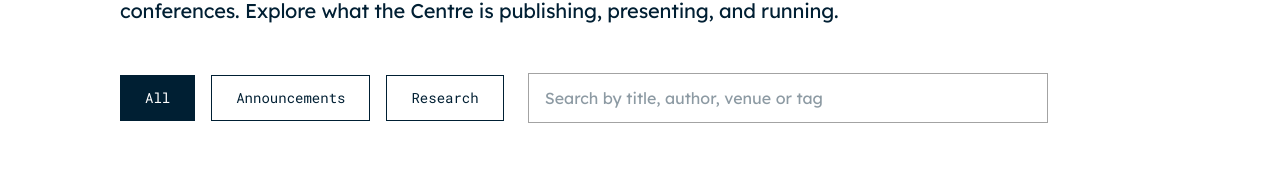
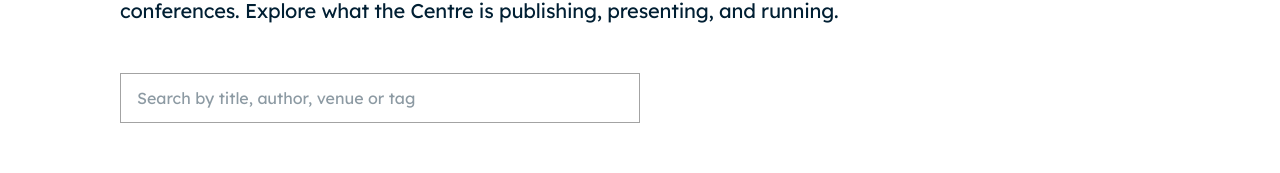
Before and after one commit to CredibleAI/CredibleAI.github.io, a Next.js app: page /news in a window 1280 px wide. Shown: the part 310-483 px from the top of the page. Built offline with nearby package versions, Linux system fonts and the light colour scheme; no server answers.

Commit message:
Drop the category filter chips and keep only the news search.

```diff
--- a/src/app/news/page.tsx
+++ b/src/app/news/page.tsx
@@ -5,7 +5,7 @@ import Navbar from "@/components/Navbar";
 import Section from "@/components/Section";
 import Footer from "@/components/Footer";
 import NewsCard from "@/components/NewsCard";
-import { news, newsCategories } from "@/data/news";
+import { news } from "@/data/news";
 import { navigationItems } from "@/constants/navigation";
 
 const ITEMS_PER_PAGE = 5;
@@ -33,25 +33,19 @@ function matchesQuery(article: (typeof news)[number], query: string): boolean {
 
 export default function NewsPage() {
   const [displayCount, setDisplayCount] = useState(ITEMS_PER_PAGE);
-  const [category, setCategory] = useState<string | null>(null);
   const [query, setQuery] = useState("");
 
   const filtered = useMemo(
-    () =>
-      news.filter(
-        (article) =>
-          (!category || article.category === category) &&
-          matchesQuery(article, query),
-      ),
-    [category, query],
+    () => news.filter((article) => matchesQuery(article, query)),
+    [query],
   );
 
   const displayed = filtered.slice(0, displayCount);
   const hasMore = displayCount < filtered.length;
 
-  // Any change to the filters should start the list from the top again.
-  const resetAnd = (fn: () => void) => {
-    fn();
+  // A new search should start the list from the top again.
+  const search = (value: string) => {
+    setQuery(value);
     setDisplayCount(ITEMS_PER_PAGE);
   };
 
@@ -76,43 +70,14 @@ export default function NewsPage() {
               </p>
             </div>
 
-            {/* Search sits beside the chips on desktop, below them when narrow. */}
-            <div className="flex flex-col md:flex-row gap-4 md:gap-6 md:items-center w-full">
-              <div className="flex gap-3 md:gap-4 items-center flex-wrap">
-                <button
-                  onClick={() => resetAnd(() => setCategory(null))}
-                  className={`px-4 md:px-6 py-2 md:py-3 font-mono text-xs md:text-sm font-normal border transition-colors ${
-                    category === null
-                      ? "bg-[#001f33] text-white border-[#001f33]"
-                      : "bg-white text-[#001f33] border-[#001f33] hover:bg-gray-50"
-                  }`}
-                >
-                  All
-                </button>
-                {newsCategories.map((name) => (
-                  <button
-                    key={name}
-                    onClick={() => resetAnd(() => setCategory(name))}
-                    className={`px-4 md:px-6 py-2 md:py-3 font-mono text-xs md:text-sm font-normal border transition-colors ${
-                      category === name
-                        ? "bg-[#001f33] text-white border-[#001f33]"
-                        : "bg-white text-[#001f33] border-[#001f33] hover:bg-gray-50"
-                    }`}
-                  >
-                    {name}
-                  </button>
-                ))}
-              </div>
-
             <input
               type="search"
               value={query}
-                onChange={(e) => resetAnd(() => setQuery(e.target.value))}
+              onChange={(e) => search(e.target.value)}
               placeholder="Search by title, author, venue or tag"
               aria-label="Search news"
               className="w-full max-w-[520px] border border-[#a3a3a3] px-4 py-3 font-sans text-base text-[#001f33] placeholder:text-[#001f33]/45 focus:outline-none focus:border-[#001f33]"
             />
-            </div>
           </div>
         </Section>
 
```
Lines whose indentation alone changed are shown as unchanged.
